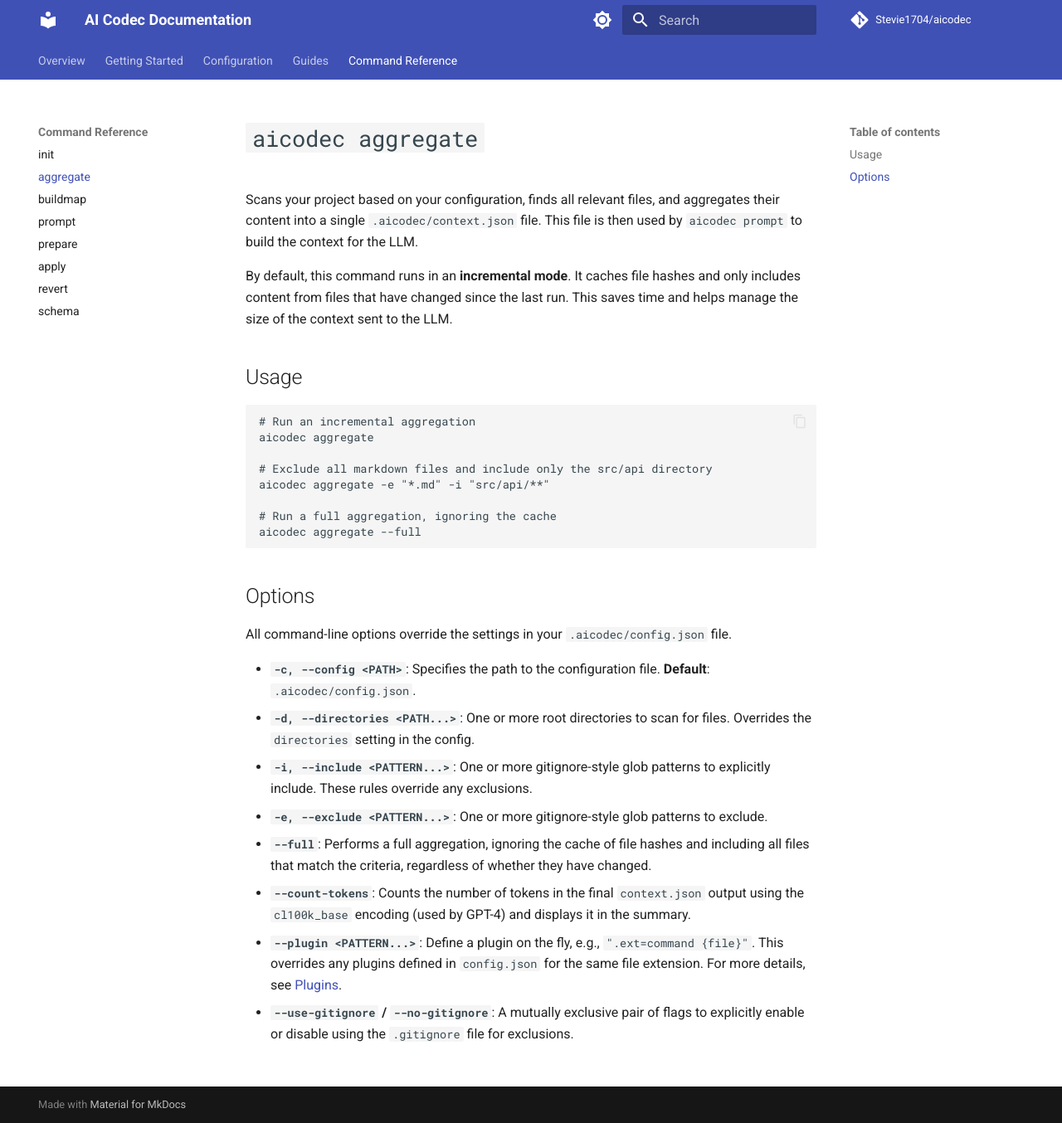
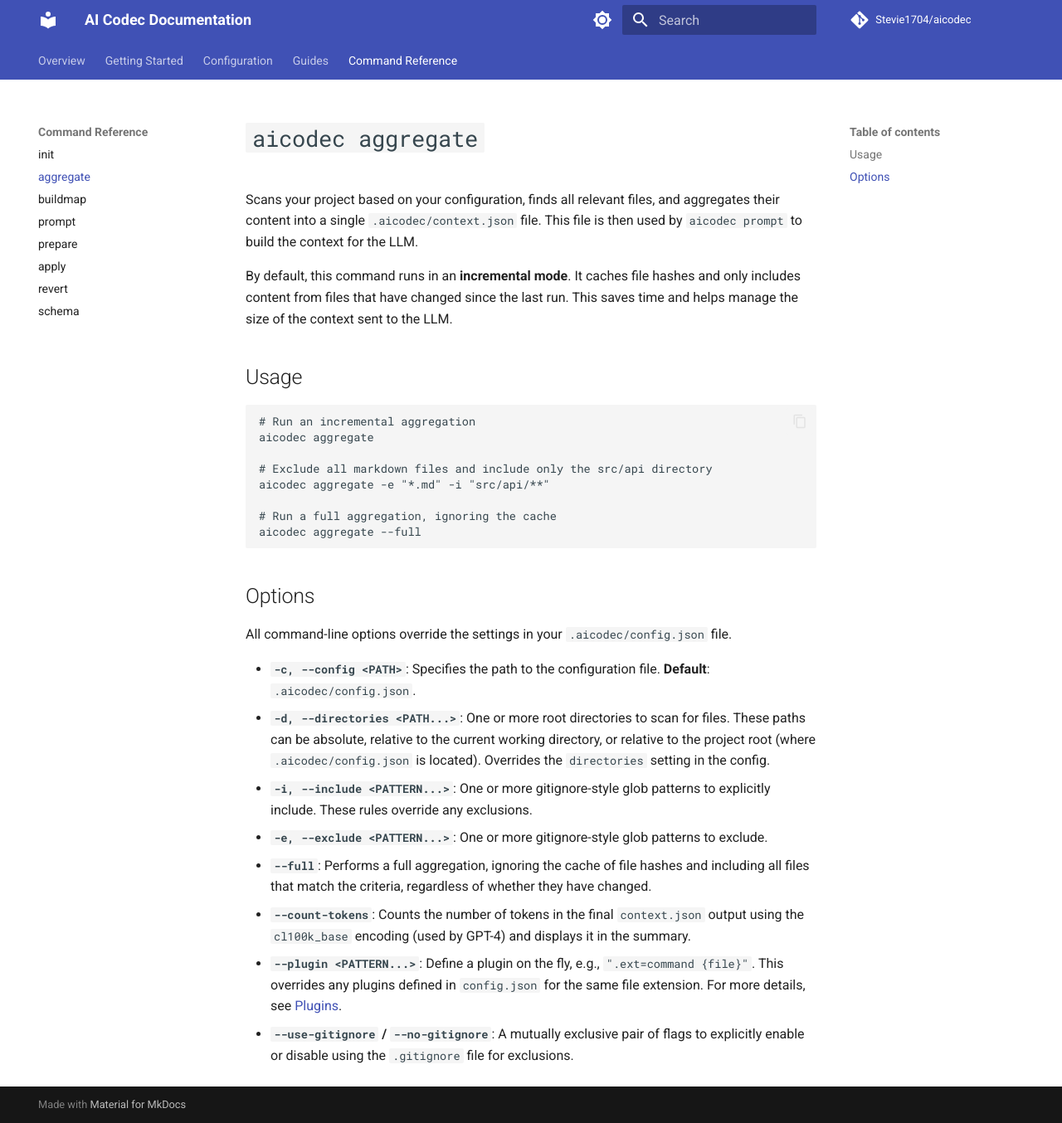
Before and after one commit to Stevie1704/aicodec, an MkDocs documentation site: the page built from docs/commands/aggregate.md, in a window 1280 px wide and 1354 px high. Shown: the whole window at 83% size. Built offline with MkDocs 1.6.1 and Material for MkDocs 9.7.7, drawn with Linux system fonts in a browser that asks for light colours; comment, search, counter and statistics services are not loaded.

Commit message:
updated documentation for relative / absolute paths

```diff
--- a/docs/commands/aggregate.md
+++ b/docs/commands/aggregate.md
@@ -22,7 +22,7 @@ aicodec aggregate --full
 All command-line options override the settings in your `.aicodec/config.json` file.
 
 -   **`-c, --config <PATH>`**: Specifies the path to the configuration file. **Default**: `.aicodec/config.json`.
--   **`-d, --directories <PATH...>`**: One or more root directories to scan for files. Overrides the `directories` setting in the config.
+-   **`-d, --directories <PATH...>`**: One or more root directories to scan for files. These paths can be absolute, relative to the current working directory, or relative to the project root (where `.aicodec/config.json` is located). Overrides the `directories` setting in the config.
 -   **`-i, --include <PATTERN...>`**: One or more gitignore-style glob patterns to explicitly include. These rules override any exclusions.
 -   **`-e, --exclude <PATTERN...>`**: One or more gitignore-style glob patterns to exclude.
 -   **`--full`**: Performs a full aggregation, ignoring the cache of file hashes and including all files that match the criteria, regardless of whether they have changed.
```
Also changed, not shown: docs/configuration.md (+1 -1 lines).
